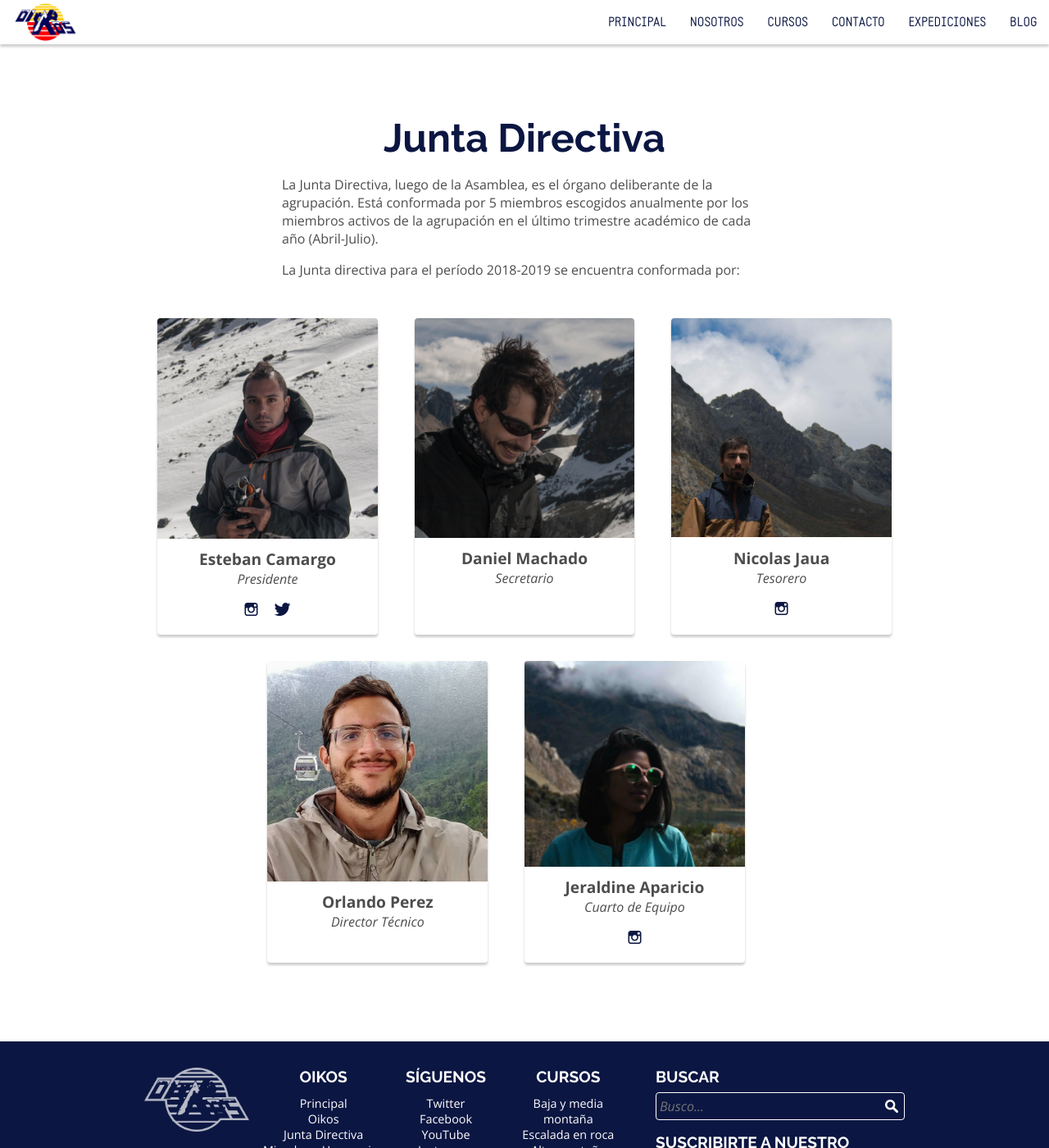
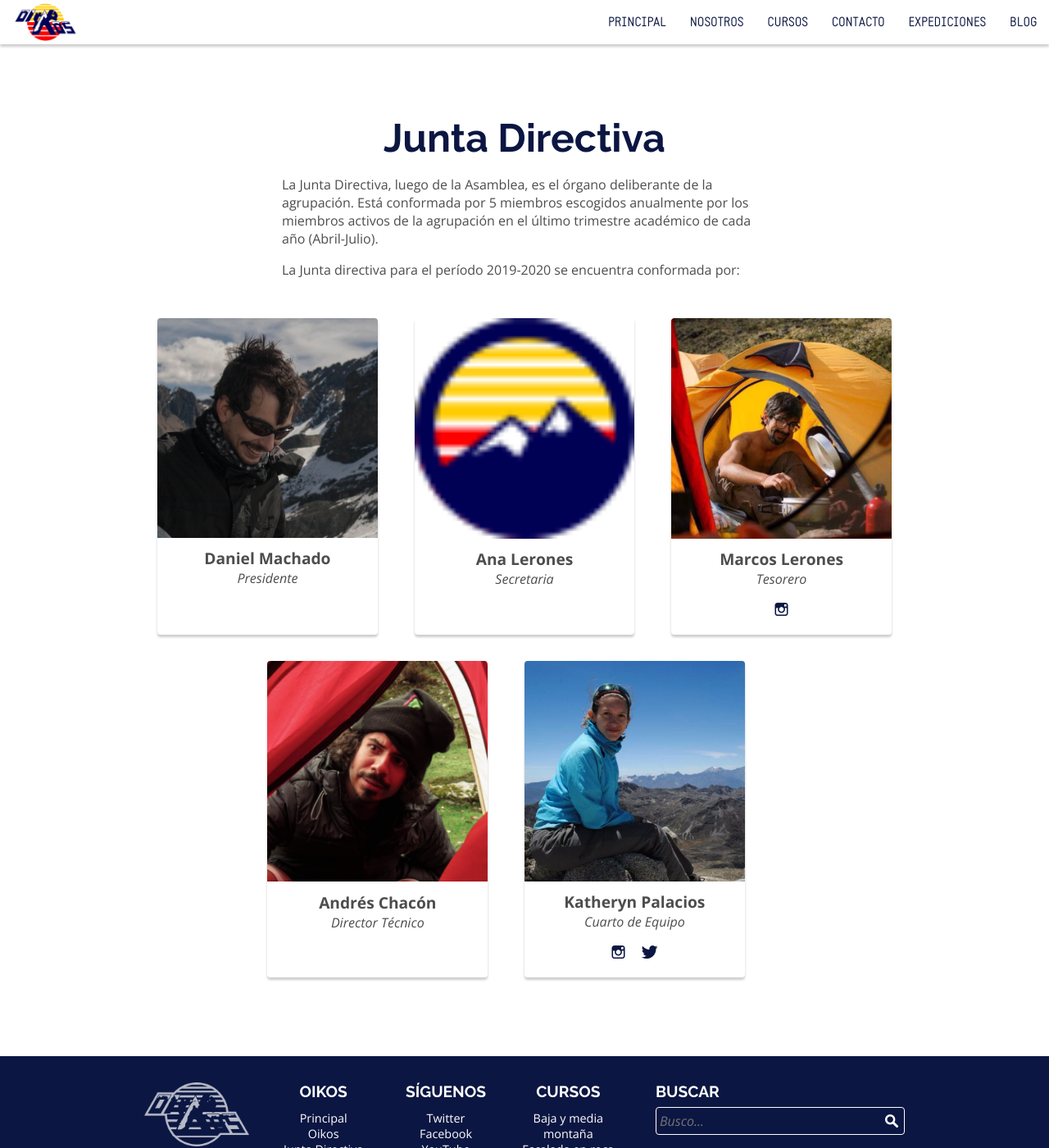
Before and after one commit to geoikos/geoikos, a Jekyll site: the page built from nosotros/n-jd.html, in a window 1280 px wide and 1400 px high. Shown: the whole window at 82% size. Built offline with Jekyll 4.4.1, drawn with Linux system fonts in a browser that asks for light colours; nearby versions of some CDN libraries; comment, search, counter and statistics services are not loaded.

Commit message:
Actualizacion de junta y miembros

```diff
--- a/_data/honorarios.yml
+++ b/_data/honorarios.yml
@@ -25,3 +25,8 @@
 - name: Bernardo Féfix
   picture: /assets/img/honorarios/profile-h-bernardo.jpg
   carrera: Cohorte '98 USB
+
+- name: Jorge Olivares
+  picture: /assets/img/honorarios/profile-h-jorgeo.jpg
+  carrera: Cohorte '10 USB
+  instagram: https://www.instagram.com/jorgeolivaresp/
--- a/_data/junta.yml
+++ b/_data/junta.yml
@@ -1,23 +1,22 @@
 - picture: /assets/img/junta/profile-presidente.jpg
-  nombre: Esteban Camargo
+  nombre: Daniel Machado
   cargo: Presidente
-  instagram: https://www.instagram.com/estebmaister/
-  twitter: https://twitter.com/Estebmaister
 
-- picture: /assets/img/junta/profile-secretario.jpg
-  nombre: Daniel Machado
-  cargo: Secretario
+- picture: /assets/img/junta/profile-secretario.png
+  nombre: Ana Lerones
+  cargo: Secretaria
 
-- picture: /assets/img/junta/profile-tesoreroo.jpg
-  nombre: Nicolas Jaua
+- picture: /assets/img/junta/profile-tesorero.jpg
+  nombre: Marcos Lerones
   cargo: Tesorero
-  instagram: https://www.instagram.com/nicojaua/
+  instagram: https://www.instagram.com/marcosjlr/
 
 - picture: /assets/img/junta/profile-dt.jpg
-  nombre: Orlando Perez
+  nombre: Andrés Chacón
   cargo: Director Técnico
 
-- picture: /assets/img/junta/profile-equipoo.jpg
-  nombre:  Jeraldine Aparicio
+- picture: /assets/img/junta/profile-equipo.jpg
+  nombre: Katheryn Palacios
   cargo: Cuarto de Equipo
-  instagram: https://www.instagram.com/jeraldine12/
+  instagram: https://www.instagram.com/kathyppgc/
+  twitter: https://twitter.com/katheppgc
--- a/nosotros/n-jd.html
+++ b/nosotros/n-jd.html
@@ -10,7 +10,7 @@ title: Junta Directiva
 				La Junta Directiva, luego de la Asamblea, es el órgano deliberante de la agrupación. Está conformada por 5 miembros escogidos anualmente por los miembros activos de la agrupación en el último trimestre académico de cada año (Abril-Julio).
 			</p>
 			<p>
-				La Junta directiva para el período 2018-2019 se encuentra conformada por:
+				La Junta directiva para el período 2019-2020 se encuentra conformada por:
 			</p>
 		</div>
 		<div class="cards">
```
Also changed, not shown: _data/miembros.yml (+35 -29 lines), nosotros/n-honorarios.html (+8 -0 lines), assets/img/honorarios/profile-h-jorgeo.jpg (renamed from assets/img/miembros/profile-jorgeo.jpg), assets/img/junta/profile-dt.jpg, assets/img/junta/profile-equipo.jpg (renamed from assets/img/miembros/profile-kathy.jpg), assets/img/junta/profile-presidente.jpg, assets/img/junta/profile-secretario.jpg (deleted), assets/img/junta/profile-secretario.png (added), assets/img/junta/profile-tesorero.jpg (renamed from assets/img/miembros/profile-lerones.jpg), assets/img/miembros/profile-andres.jpg (deleted), assets/img/miembros/profile-esteban.jpg (added), assets/img/miembros/profile-jeral.jpg (renamed from assets/img/junta/profile-equipoo.jpg), assets/img/miembros/profile-nico.jpg (renamed from assets/img/junta/profile-tesoreroo.jpg), assets/img/miembros/profile-orlando.jpg (added).
